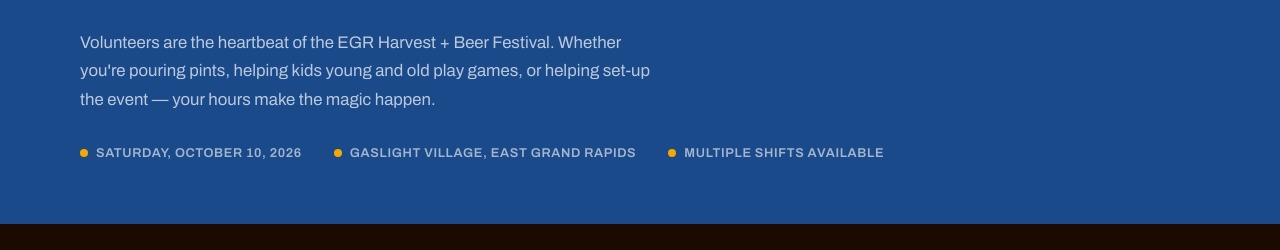
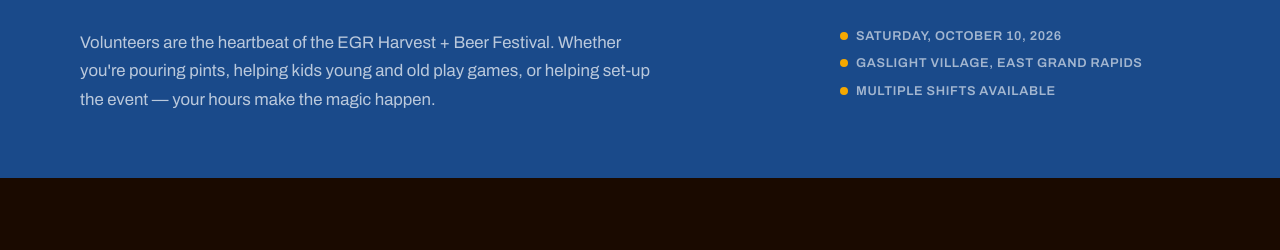
Before and after one commit to johnglee-egr/egr-festival-website, a plain HTML site: page volunteer.html in a window 1280 px wide. Shown: the part 550-800 px from the top of the page. Drawn offline with Linux system fonts and the light colour scheme.

Commit message:
Move meta bullets under photo, aligned with paragraph

```diff
--- a/volunteer.html
+++ b/volunteer.html
@@ -76,6 +76,10 @@
     }
     .hero-below {
       max-width: 1120px; margin: 2rem auto 0; position: relative; z-index: 1;
+      display: grid; grid-template-columns: 1fr auto; gap: 4rem;
+    }
+    .hero-meta-col {
+      width: 360px; display: flex; flex-direction: column; gap: 0.85rem;
     }
     .vol-hero-photo { width: 360px; flex-shrink: 0; }
     .vol-hero-photo img {
@@ -338,7 +342,7 @@
   </div>
   <div class="hero-below">
     <p class="page-subtitle">Volunteers are the heartbeat of the EGR Harvest + Beer Festival. Whether you're pouring pints, helping kids young and old play games, or helping set-up the event — your hours make the magic happen.</p>
-    <div class="page-hero-meta">
+    <div class="hero-meta-col">
       <div class="meta-item"><span class="dot"></span>Saturday, October 10, 2026</div>
       <div class="meta-item"><span class="dot"></span>Gaslight Village, East Grand Rapids</div>
       <div class="meta-item"><span class="dot"></span>Multiple Shifts Available</div>
```
